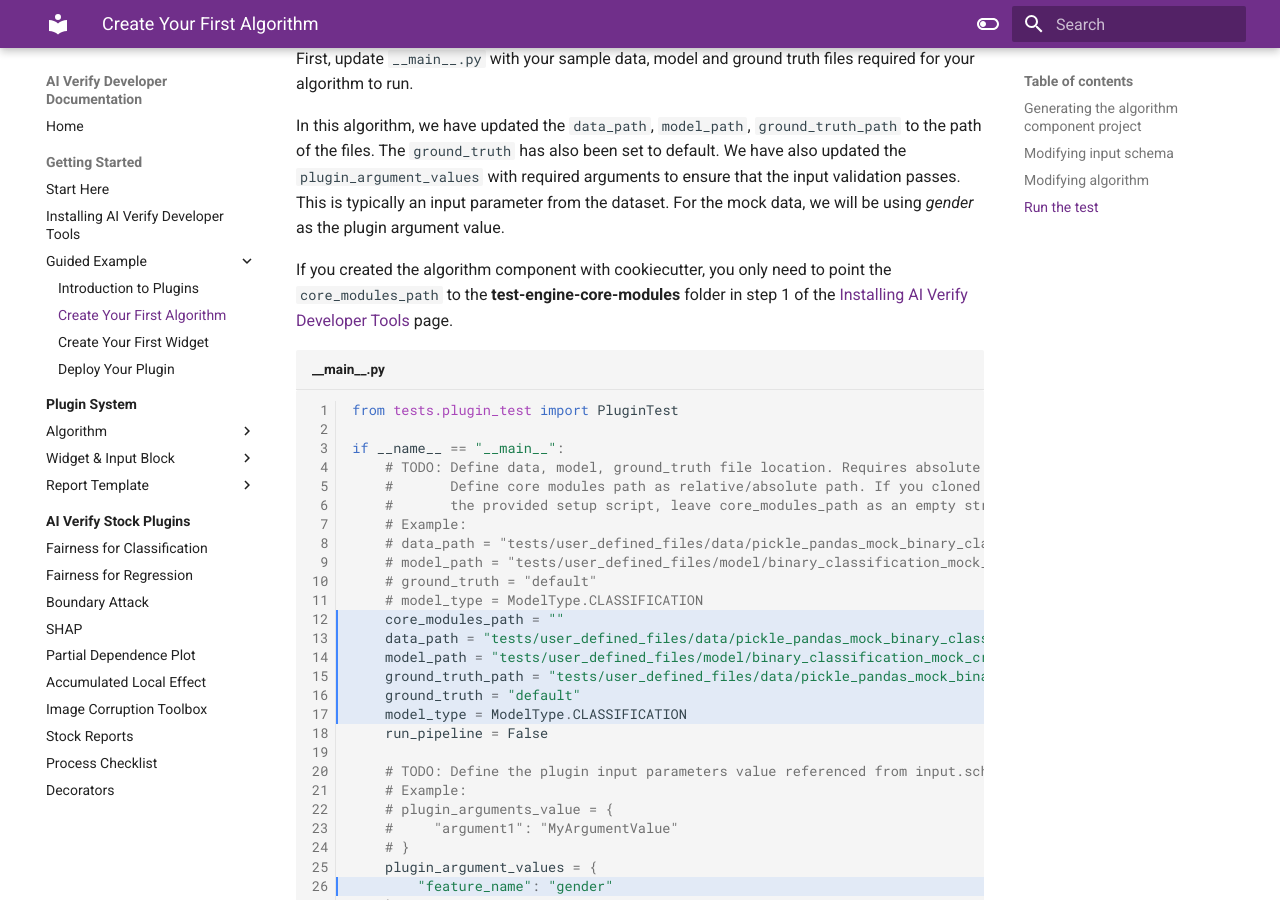
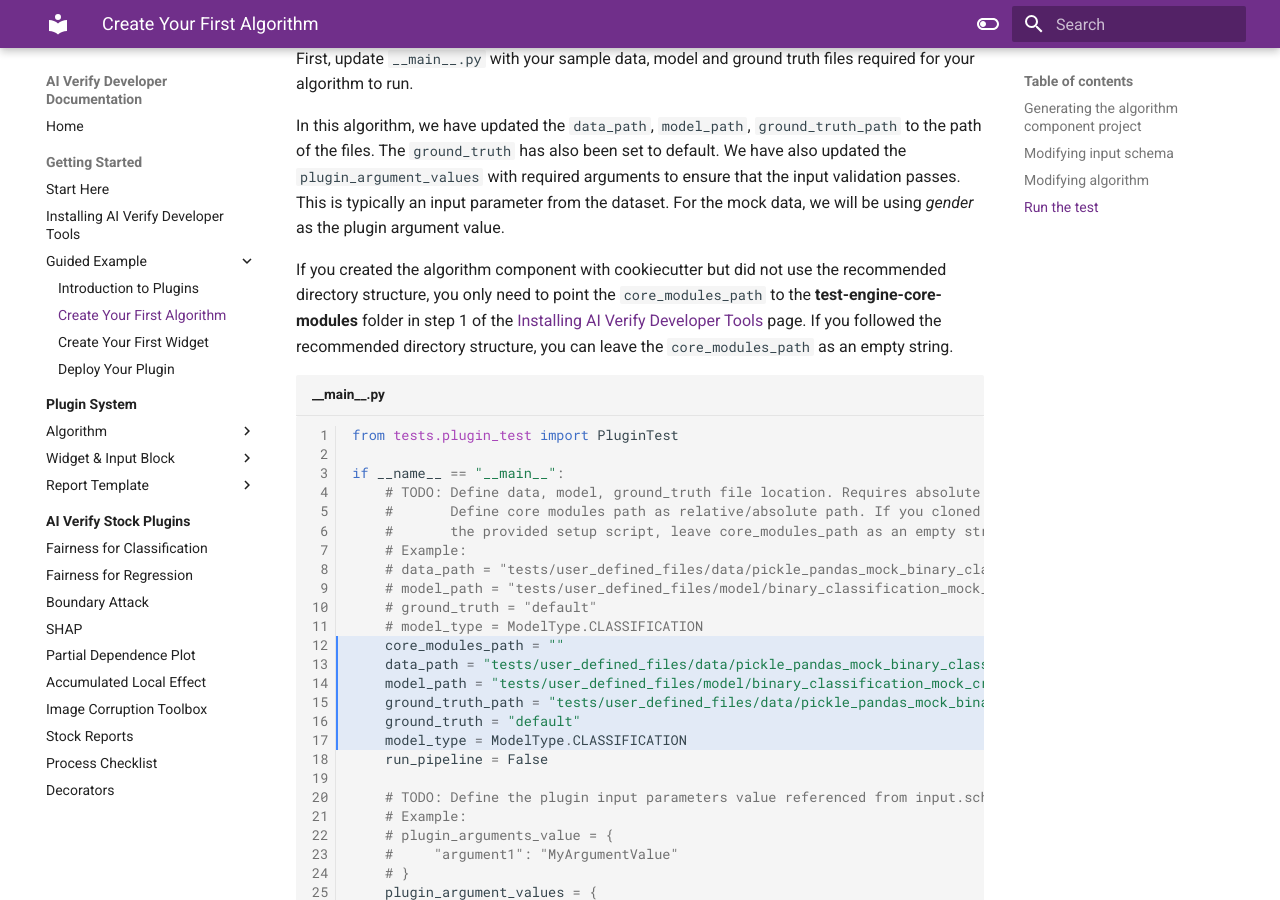
Before and after one commit to aiverify-foundation/aiverify-developer-tools, an MkDocs documentation site: the page built from docs/guided_example/your_first_algorithm.md, in a window 1280 px wide and 900 px high, scrolled down 4055 px. Built offline with MkDocs 1.6.1 and Material for MkDocs 9.7.7, drawn with Linux system fonts in a browser that asks for light colours; some of the changed text lies outside the part shown.

Commit message:
made actions clearer and update highlights

````diff
--- a/docs/guided_example/your_first_algorithm.md
+++ b/docs/guided_example/your_first_algorithm.md
@@ -30,13 +30,13 @@
 | Required Input | Action |
 | ---- | ---------- |
 | author [example_author] | We will use the default. *Press Enter.* |
-| plugin_name [example plugin] | Type ```your-first-algorithm-component```. *Press Enter.* |
+| plugin_name [example plugin] | Type **your-first-algorithm-component**. *Press Enter.* |
 | Choose from 1 [1] | We will use the default. *Press Enter.* |
-| plugin_version [0.1.0] | We will use the default. *Press Enter*  |
-| plugin_description [My example plugin] | Type ```Your first algorithm component```.*Press Enter*  |
-| Select license [1] | We will use the default. *Press Enter*  |
-| Select algo_model_support [1] | We will use the default. *Press Enter* |
-| Select require_ground_truth [1] | We will use the default. *Press Enter* |
+| plugin_version [0.1.0] | We will use the default. *Press Enter.*  |
+| plugin_description [My example plugin] | Type **Your first algorithm component**. *Press Enter.*  |
+| Select license [1] | We will use the default. *Press Enter.*  |
+| Select algo_model_support [1] | We will use the default. *Press Enter.* |
+| Select require_ground_truth [1] | We will use the default. *Press Enter.* |
 
 !!! note
     The plugin name ```your-first-algorithm-component``` will automatically be converted to ```your_first_algorithm_component```. The cookiecutter generator will automatically convert the name to create the project slug. Refer to the [guide](https://peps.python.org/pep-0008/#package-and-module-names) on **Package and Module Names**.
@@ -57,7 +57,7 @@
 
 Modify `input.schema.json` to request an input called `feature_name` from the user when the user uses this algorithm. Notice the highlighted lines that requires a `feature_name` field, and the properties of the `feature_name` is also defined.
 
-```py title="input.schema.json" linenums="1" hl_lines="8 11 12 13 14 15"
+```py title="input.schema.json" linenums="1" hl_lines="6 9 10 11 12 13"
 {
     "title": "Algorithm Plugin Input Arguments",
     "description": "A schema for algorithm plugin input arguments",
@@ -80,7 +80,7 @@
 Modify `your_first_algorithm_component.py` to receive and return the data of the requested `feature_name`.
 
 !!! Tip
-    All codes generated using our `cookiecutter` template has annotated with `TODO:` to for users to quickly navigate to areas that require code modification.
+    All codes generated using the `cookiecutter` template has been annotated with `TODO:` for users to quickly navigate to areas that require code modification.
 
 First, update the description of this algorithm in the code.
 
@@ -127,7 +127,7 @@
 
 In this algorithm, the expected output will be stored in a list (or array) named `my_expected_results`.  There must be at least 10 items in the list, and the items must have the type `number` (as shown in the highlighted lines).
 
-```py title="output.schema.json" linenums="1" hl_lines="7 10 11 12 13 14"
+```py title="output.schema.json" linenums="1" hl_lines="5 8 9 10 11 12"
 {
     "title": "Algorithm Plugin Output Arguments",
     "description": "A schema for algorithm plugin output arguments",
@@ -150,7 +150,7 @@
 
 In this algorithm, we have updated the `data_path`, `model_path`, `ground_truth_path` to the path of the files. The `ground_truth` has also been set to default. We have also updated the `plugin_argument_values` with required arguments to ensure that the input validation passes. This is typically an input parameter from the dataset. For the mock data, we will be using *gender* as the plugin argument value.
 
-If you created the algorithm component with cookiecutter, you only need to point the `core_modules_path` to the **test-engine-core-modules** folder in step 1 of the [Installing AI Verify Developer Tools](../getting_started/install_aiverify_dev_tools.md) page.
+If you created the algorithm component with cookiecutter but did not use the recommended directory structure, you only need to point the `core_modules_path` to the **test-engine-core-modules** folder in step 1 of the [Installing AI Verify Developer Tools](../getting_started/install_aiverify_dev_tools.md) page. If you followed the recommended directory structure, you can leave the `core_modules_path` as an empty string.
 
 ```py title="__main__.py" linenums="1" hl_lines="12 13 14 15 16 17 26"
 from tests.plugin_test import PluginTest
````
